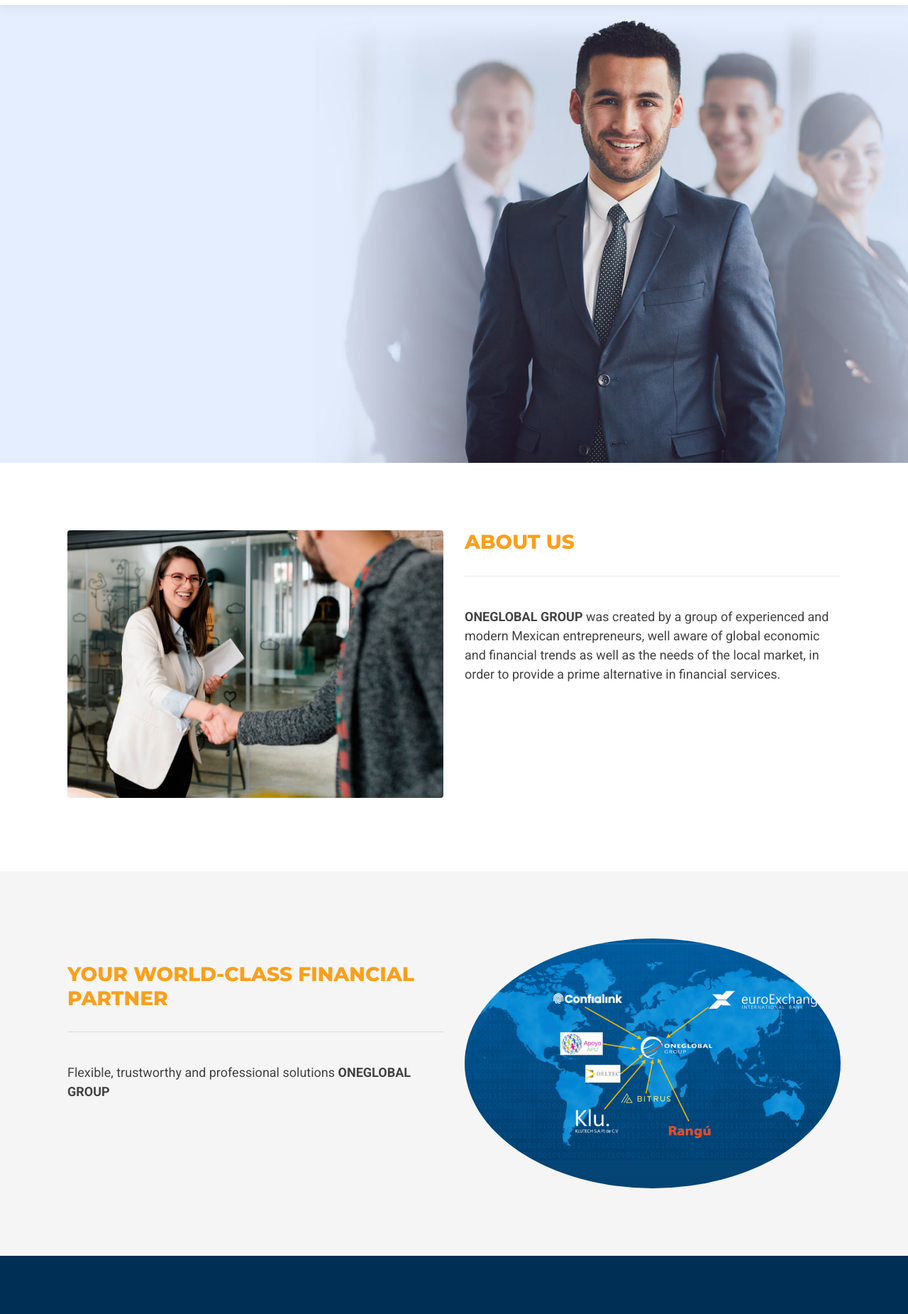
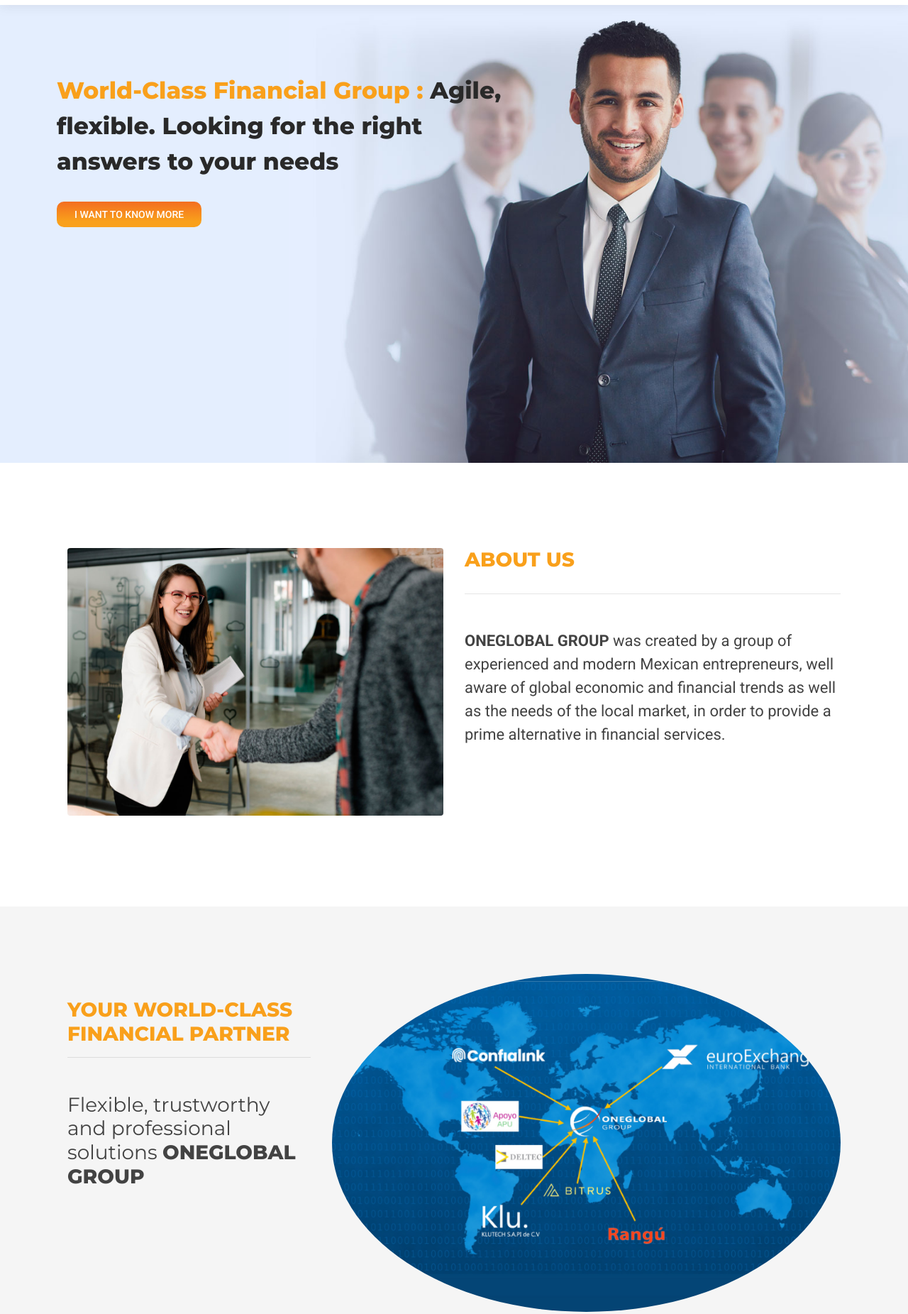
Before and after one commit to hans1295/GlobalGroup, a plain HTML site: page index.html in a window 1280 px wide. Shown: the part 138-1989 px from the top of the page at 71% size. Drawn offline with Linux system fonts and the light colour scheme.

Commit message:
changes banner and image map

```diff
--- a/css/estilos3.css
+++ b/css/estilos3.css
@@ -475,6 +475,7 @@ h1, h2, h3, h4, h5, h6 {
 .about-inicio h2 span{font-weight: 800;}
 
 .about-inicio p{
+    font-size: 22px;
   white-space: pre-line;
   margin-bottom: 30px;}
 
--- a/index.html
+++ b/index.html
@@ -118,7 +118,7 @@
           <ul>
             <li class="active"><a href="#header">Home</a></li>
 
-            <li><a href="#About Us">About Us</a></li>
+            <li><a href="#escrow">About Us</a></li>
 
             <li><a href="#products">Why us?</a></li>
 
@@ -139,20 +139,38 @@
       <!-- •••••••••••• Banner inicio •••••••••••• -->
 
       <section class="banner sectionInicio">
+        <div class="container-lg">
 
-            <div class="col-12 d-block d-md-none">
-              <img
-                src="img/banner-partner-apoyo-sofom.jpg"
-                loading="lazy"
-                class="img-fluid"
-              />
+          <div class="row">
+
+            <div class="col-11 col-md-12 contBanner">
+
+              <h1 class="txtBlack" style="line-height: 50px;"><span class="txtRosa">World-Class Financial Group :</span>  Agile,
+                flexible. Looking for the right
+                answers to your needs
+              </h1>
+
+                <br>
+
+              <a href="#contact" class="btn-gral btn-verde scrollto">I WANT TO KNOW MORE</a>
+
             </div>
+
+          </div>
+
+        </div>
+
+        <div class="col-12 d-block d-md-none">
+
+          <img src="img/banner-partner-apoyo-sofom.jpg" loading="lazy" class="img-fluid">
+
+        </div>
 
       </section>
 
       <!-- •••••••••••• About us inicio •••••••••••• -->
 
-      <section class="about-inicio sectionGral">
+      <section class="about-inicio sectionGral" id="escrow">
         <div class="container-lg">
           <div class="row">
             <div class="col-12 col-md-6">
@@ -180,18 +198,16 @@
       <section class="about-inicio sectionGral" id="about-inicio-dos">
         <div class="container-lg">
           <div class="row">
-            <div class="col-12 col-md-6">
+            <div class="col-12 col-md-4">
               <h2>
                 <span class="txtRosa">YOUR WORLD-CLASS FINANCIAL PARTNER</span>
+                <hr />
+                Flexible, trustworthy and professional solutions <b>ONEGLOBAL GROUP</b>
               </h2>
-              <hr />
-              <p>
-                Flexible, trustworthy and professional solutions <b>ONEGLOBAL GROUP</b>
-              </p>
               <!-- <img src="img/factoring-financing-mechanism.jpg" alt="..." class="img-thumbnail"></img> -->
             </div>
 
-            <div class="col-12 col-md-6">
+            <div class="col-12 col-md-8">
               <img
                 src="img/GroupGlobalPartner.png"
                 alt="Responsive image"
@@ -927,13 +943,13 @@
               <div class="plecaRosa"></div>
 
               <ul>
-                <li><a href="about-us.html">• About us</a></li>
+                <li><a href="#escrow">• About us</a></li>
 
                 <li>
                   <a href="#products">• Why Us?</a>
                 </li>
 
-                <li><a href="#news">• Investors Group</a></li>
+                <li><a href="#news">• Investors</a></li>
               </ul>
             </div>
 
```
